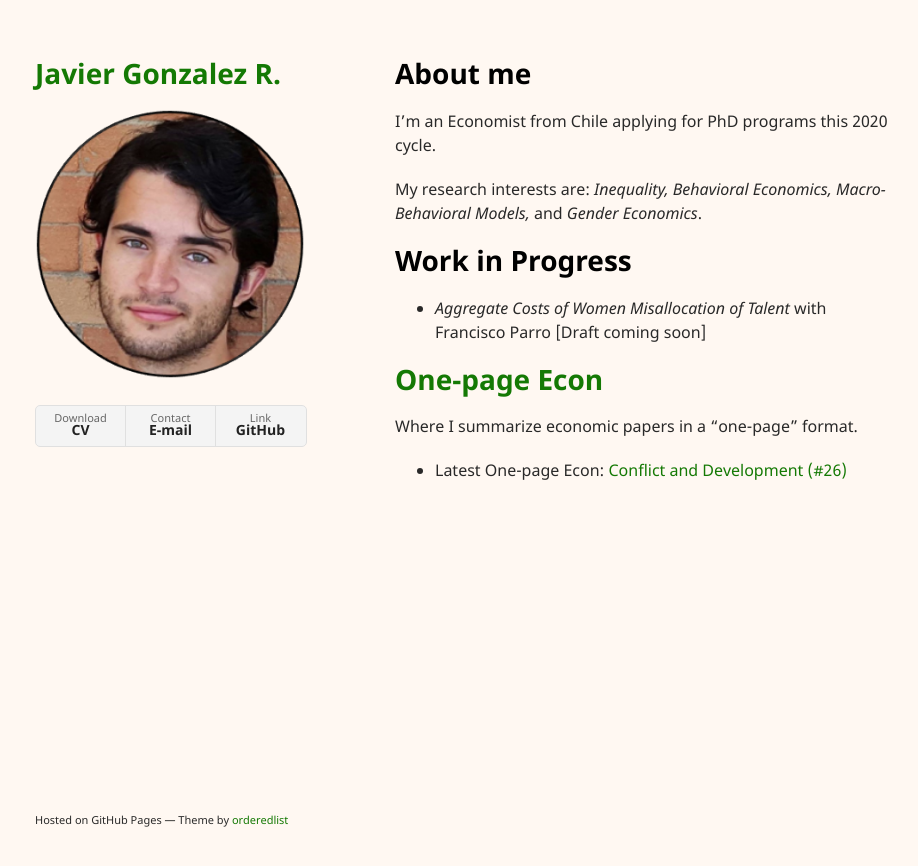
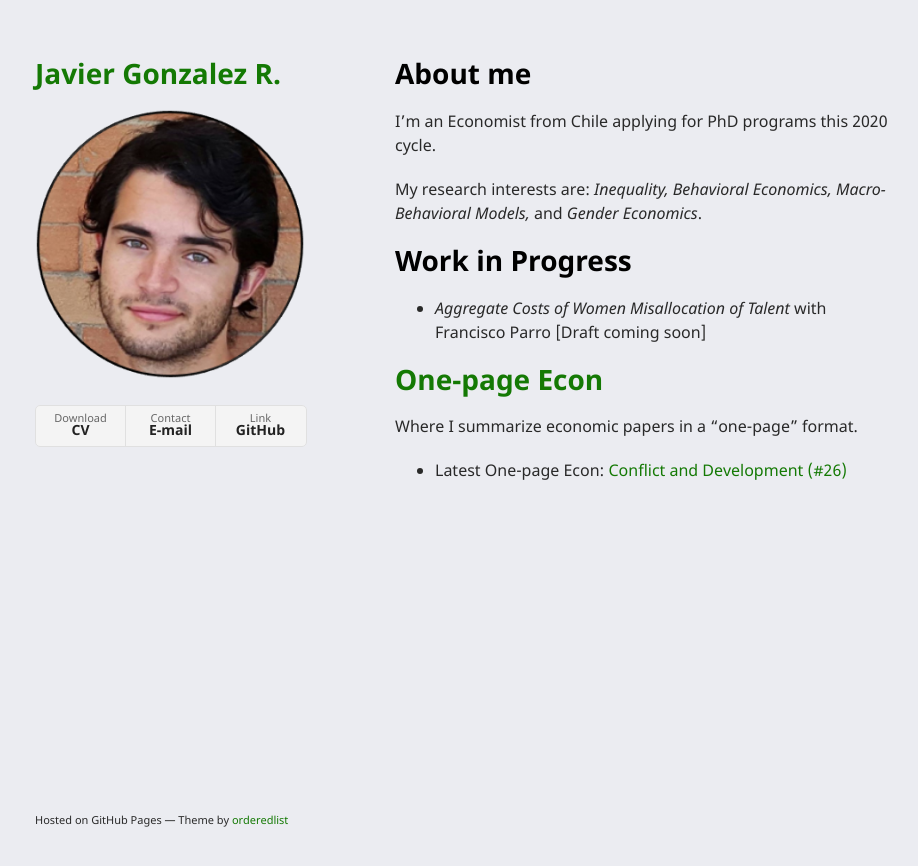
Before and after one commit to jjgecon/jjgecon.github.io, a Jekyll site: the page built from index.md, in a window 1280 px wide. Shown: the top 866 px of the page, without its empty margins (175-1093 px from the left). Built offline with Jekyll 4.4.1, drawn with Linux system fonts in a browser that asks for light colours; the repository's description, which GitHub fills in, is left out; our own code applies the rules of GitHub Pages for plain Markdown files.

Commit message:
Signed-off-by: jjgecon <javierj.g18@gmail.com>

```diff
--- a/_sass/jekyll-theme-minimal.scss
+++ b/_sass/jekyll-theme-minimal.scss
@@ -2,7 +2,7 @@
 @import "rouge-github";
 
 body {
-  background-color: #fff8f2;
+  background-color: #ebecf1;
   padding:50px;
   font: 16px/1.5 "Noto Sans", "Helvetica Neue", Helvetica, Arial, sans-serif;
   color:#292929;
```
